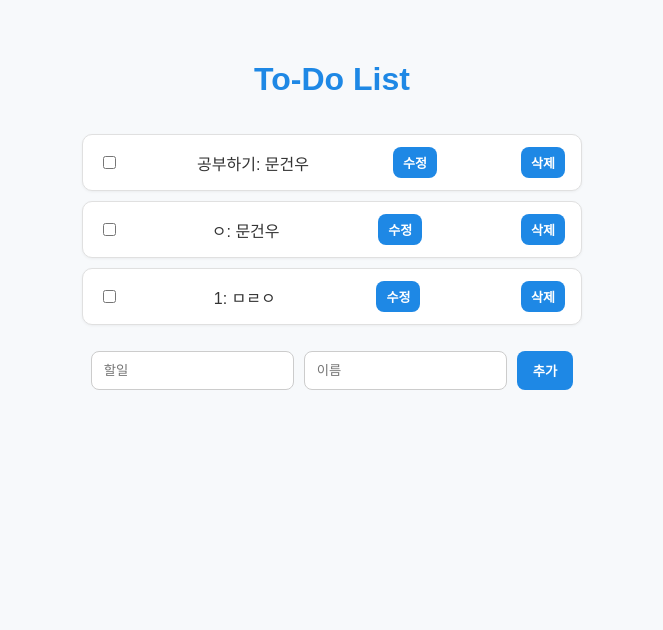
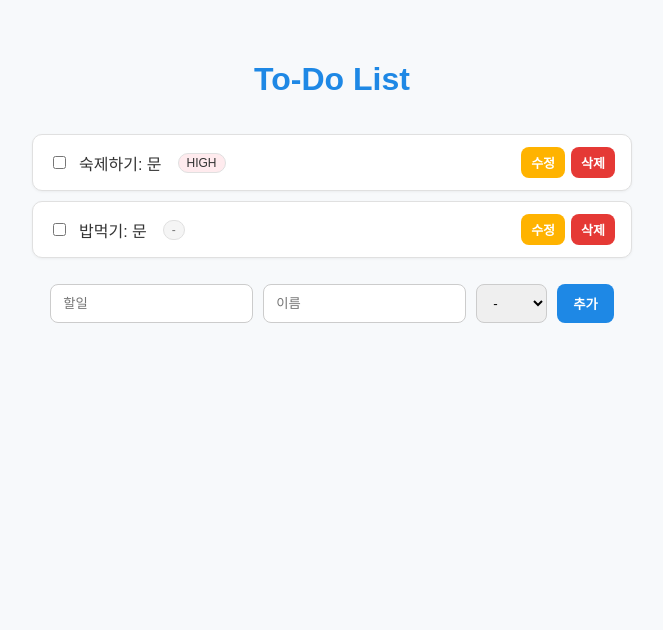
Before and after one commit to Jamesmoon00/FastApi-Todos, a FastAPI app: page / in a window 1280 px wide. Shown: the top 630 px of the page, without its empty margins (308-971 px from the left). Run offline with FastAPI, Linux system fonts and the light colour scheme.

Commit message:
1111 1st commit

```diff
--- a/fastapi-app/main.py
+++ b/fastapi-app/main.py
@@ -3,11 +3,16 @@ from fastapi.responses import HTMLResponse
 from pydantic import BaseModel
 import json
 import os
+from typing import Literal, Optional
+from prometheus_fastapi_instrumentator import Instrumentator
 
 # 현재 파일(main.py)이 있는 디렉토리 경로
 BASE_DIR = os.path.dirname(os.path.abspath(__file__))
 
 app = FastAPI()
+
+# Prometheus 메트릭스 엔드포인트 (/metrics)
+Instrumentator().instrument(app).expose(app, endpoint="/metrics")
 
 # To-Do 항목 모델
 class TodoItem(BaseModel):
@@ -15,6 +20,7 @@ class TodoItem(BaseModel):
     title: str
     description: str
     completed: bool
+    priority: Literal["high", "none"] = "none"
 
 # JSON 파일 경로
 TODO_FILE = "todo.json"
--- a/fastapi-app/requirements.txt
+++ b/fastapi-app/requirements.txt
@@ -5,3 +5,5 @@ pytest-html
 httpx
 pytest-cov
 sqlmodel
+prometheus-fastapi-instrumentator
+prometheus-client
--- a/fastapi-app/templates/index.html
+++ b/fastapi-app/templates/index.html
@@ -1,5 +1,5 @@
 <!DOCTYPE html>
-<html lang="en">
+<html lang="ko">
   <head>
     <meta charset="UTF-8" />
     <meta name="viewport" content="width=device-width, initial-scale=1.0" />
@@ -16,27 +16,27 @@
         margin: 0;
         padding: 40px 20px;
       }
-
       h1 {
         color: #1e88e5;
         margin-bottom: 20px;
       }
-
       form {
         display: flex;
         gap: 10px;
         margin-bottom: 30px;
+        flex-wrap: wrap;
       }
 
-      input[type="text"] {
+      input[type="text"],
+      select#priority {
         padding: 10px 12px;
         border: 1px solid #ccc;
         border-radius: 8px;
         outline: none;
         transition: 0.2s;
       }
-
-      input[type="text"]:focus {
+      input[type="text"]:focus,
+      select#priority:focus {
         border-color: #1e88e5;
         box-shadow: 0 0 4px rgba(30, 136, 229, 0.4);
       }
@@ -51,7 +51,6 @@
         font-weight: bold;
         transition: 0.2s;
       }
-
       button:hover {
         background-color: #1565c0;
       }
@@ -60,11 +59,10 @@
         list-style: none;
         padding: 0;
         width: 100%;
-        max-width: 500px;
+        max-width: 600px;
       }
-
       li {
-        background-color: white;
+        background-color: #fff;
         border: 1px solid #e0e0e0;
         border-radius: 10px;
         padding: 12px 16px;
@@ -73,73 +71,121 @@
         justify-content: space-between;
         align-items: center;
         box-shadow: 0 1px 3px rgba(0, 0, 0, 0.05);
+        gap: 8px;
+      }
+      .left {
+        display: flex;
+        align-items: center;
+        gap: 10px;
+      }
+      .right {
+        display: flex;
+        align-items: center;
+        gap: 6px;
       }
 
       li button {
-        margin-left: 6px;
         padding: 6px 10px;
         font-size: 13px;
+        margin: 0;
+      }
+      .btn-edit {
+        background-color: #ffb300;
+      }
+      .btn-edit:hover {
+        background-color: #f57c00;
+      }
+      .btn-del {
+        background-color: #e53935;
+      }
+      .btn-del:hover {
+        background-color: #c62828;
       }
 
-      li button:nth-child(1) {
-        background-color: #ffb300;
+      .priority-badge {
+        margin-left: 6px;
+        padding: 2px 8px;
+        border-radius: 999px;
+        font-size: 12px;
+        border: 1px solid #e0e0e0;
       }
-
-      li button:nth-child(1):hover {
-        background-color: #f57c00;
+      .priority-badge.high {
+        background: #ffebee;
       }
-
-      li button:nth-child(2) {
-        background-color: #e53935;
+      .priority-badge.none {
+        background: #f5f5f5;
+        color: #777;
       }
-
-      li button:nth-child(2):hover {
-        background-color: #c62828;
+      .empty {
+        color: #777;
+        text-align: center;
       }
     </style>
   </head>
   <body>
     <h1>To-Do List</h1>
+
     <ul id="todo-list"></ul>
+
     <form id="todo-form">
       <input type="text" id="title" placeholder="할일" required />
       <input type="text" id="description" placeholder="이름" required />
+      <select id="priority" aria-label="우선순위">
+        <option value="none" selected>-</option>
+        <option value="high">높음</option>
+      </select>
       <button type="submit">추가</button>
     </form>
+
     <script>
+      // ---- 정렬 유틸: high 우선, 동순위는 최신(id 큰 값) 먼저 ----
+      const priorityWeight = { high: 0, none: 1, undefined: 1, null: 1 };
+      function normalizePriority(p) {
+        return p === "high" ? "high" : "none";
+      }
+      function sortByPriorityThenTime(list) {
+        return list.slice().sort((a, b) => {
+          const wa = priorityWeight[normalizePriority(a.priority)];
+          const wb = priorityWeight[normalizePriority(b.priority)];
+          if (wa !== wb) return wa - wb; // high 먼저
+          return (b.id ?? 0) - (a.id ?? 0); // 최신 먼저
+        });
+      }
+
+      // ---- 렌더 ----
       function render(todos) {
         const todoList = document.getElementById("todo-list");
         todoList.innerHTML = "";
 
-        // 완료된 아이템은 렌더링하지 않음(체크 시 자동히 사라짐)
+        // 미완료만 표시
         const active = todos.filter((t) => !t.completed);
         if (active.length === 0) {
           const li = document.createElement("li");
+          li.className = "empty";
           li.textContent = "할 일이 없습니다.";
           todoList.appendChild(li);
           return;
         }
 
-        active.forEach((todo) => {
+        const sorted = sortByPriorityThenTime(active);
+
+        sorted.forEach((todo) => {
           const li = document.createElement("li");
 
-          // 체크박스
+          // 왼쪽(체크박스+라벨)
+          const left = document.createElement("div");
+          left.className = "left";
+
           const cb = document.createElement("input");
           cb.type = "checkbox";
-          cb.checked = false; // 미완료만 렌더링하므로 기본 false
+          cb.checked = false;
           cb.title = "완료로 표시";
           cb.addEventListener("change", async () => {
-            // 체크되면 서버에 완료 처리 → 즉시 DOM에서 제거
             if (cb.checked) {
               await fetch(`/todos/${todo.id}`, {
                 method: "PUT",
                 headers: { "Content-Type": "application/json" },
-                body: JSON.stringify({
-                  id: todo.id,
-                  title: todo.title,
-                  description: todo.description,
-                  completed: true,
-                }),
+                body: JSON.stringify({ ...todo, completed: true }),
               });
               li.remove();
             }
@@ -148,8 +194,21 @@
           const label = document.createElement("span");
           label.textContent = `${todo.title}: ${todo.description}`;
 
-          // 기존 버튼 유지(원하면 삭제해도 됨)
+          const badge = document.createElement("span");
+          const p = normalizePriority(todo.priority);
+          badge.textContent = p === "high" ? "HIGH" : "-";
+          badge.className = "priority-badge " + p;
+
+          left.appendChild(cb);
+          left.appendChild(label);
+          left.appendChild(badge);
+
+          // 오른쪽(수정/삭제)
+          const right = document.createElement("div");
+          right.className = "right";
+
           const editButton = document.createElement("button");
+          editButton.className = "btn-edit";
           editButton.textContent = "수정";
           editButton.onclick = async () => {
             const title = prompt("새로운 할 일을 입력하세요:", todo.title);
@@ -159,14 +218,21 @@
               todo.description
             );
             if (description === null) return;
+            const priorityRaw = prompt(
+              "우선순위 (high/none):",
+              normalizePriority(todo.priority)
+            );
+            if (priorityRaw === null) return;
+            const priority = normalizePriority(priorityRaw);
 
             const response = await fetch(`/todos/${todo.id}`, {
               method: "PUT",
               headers: { "Content-Type": "application/json" },
               body: JSON.stringify({
-                id: todo.id,
+                ...todo,
                 title,
                 description,
+                priority,
                 completed: false,
               }),
             });
@@ -174,6 +240,7 @@
           };
 
           const deleteButton = document.createElement("button");
+          deleteButton.className = "btn-del";
           deleteButton.textContent = "삭제";
           deleteButton.onclick = async () => {
             const response = await fetch(`/todos/${todo.id}`, {
@@ -182,53 +249,40 @@
             if (response.ok) li.remove();
           };
 
-          li.prepend(cb);
-          li.appendChild(label);
-          li.appendChild(editButton);
-          li.appendChild(deleteButton);
-          document.getElementById("todo-list").appendChild(li);
+          right.appendChild(editButton);
+          right.appendChild(deleteButton);
+
+          li.appendChild(left);
+          li.appendChild(right);
+          todoList.appendChild(li);
         });
       }
 
+      // ---- API 래퍼 ----
       async function fetchTodos() {
         const response = await fetch("/todos");
         const todos = await response.json();
-        render(todos);
+        // 서버가 priority를 안 줄 수도 있으니 기본값 보정
+        const normalized = todos.map((t) => ({
+          ...t,
+          priority: normalizePriority(t.priority),
+        }));
+        render(normalized);
       }
 
-      async function editTodo(id) {
-        const title = prompt("Enter new name:");
-        const description = prompt("Enter new student id:");
-        const completed = confirm("Is this task completed?");
-        const response = await fetch(`/todos/${id}`, {
-          method: "PUT",
-          headers: {
-            "Content-Type": "application/json",
-          },
-          body: JSON.stringify({ id, title, description, completed }),
-        });
-        if (response.ok) {
-          fetchTodos();
-        }
-      }
-
-      async function deleteTodo(id) {
-        const response = await fetch(`/todos/${id}`, {
-          method: "DELETE",
-        });
-        if (response.ok) {
-          fetchTodos();
-        }
-      }
-
+      // ---- 폼 제출 ----
       document
         .getElementById("todo-form")
         .addEventListener("submit", async (event) => {
           event.preventDefault();
-          const title = document.getElementById("title").value.trim(); // 학번
+          const title = document.getElementById("title").value.trim();
           const description = document
             .getElementById("description")
-            .value.trim(); // 이름
+            .value.trim();
+          const priority = normalizePriority(
+            document.getElementById("priority").value
+          );
+
           if (!title || !description) return;
 
           const response = await fetch("/todos", {
@@ -238,16 +292,20 @@
               id: Date.now(),
               title,
               description,
+              priority, // high | none
               completed: false,
             }),
           });
+
           if (response.ok) {
             document.getElementById("title").value = "";
             document.getElementById("description").value = "";
+            document.getElementById("priority").value = "none";
             fetchTodos();
           }
         });
 
+      // 초기 로드
       fetchTodos();
     </script>
   </body>
--- a/fastapi-app/todo.json
+++ b/fastapi-app/todo.json
@@ -18,21 +18,17 @@
         "completed": true
     },
     {
-        "id": 1762233916185,
-        "title": "\uacf5\ubd80\ud558\uae30",
-        "description": "\ubb38\uac74\uc6b0",
-        "completed": false
+        "id": 1762833193635,
+        "title": "\uc219\uc81c\ud558\uae30",
+        "description": "\ubb38",
+        "completed": false,
+        "priority": "high"
     },
     {
-        "id": 1762233926439,
-        "title": "\u3147",
-        "description": "\ubb38\uac74\uc6b0",
-        "completed": false
-    },
-    {
-        "id": 1762233930085,
-        "title": "1",
-        "description": "\u3141\u3139\u3147",
-        "completed": false
+        "id": 1762833201575,
+        "title": "\ubc25\uba39\uae30",
+        "description": "\ubb38",
+        "completed": false,
+        "priority": "none"
     }
 ]
```
